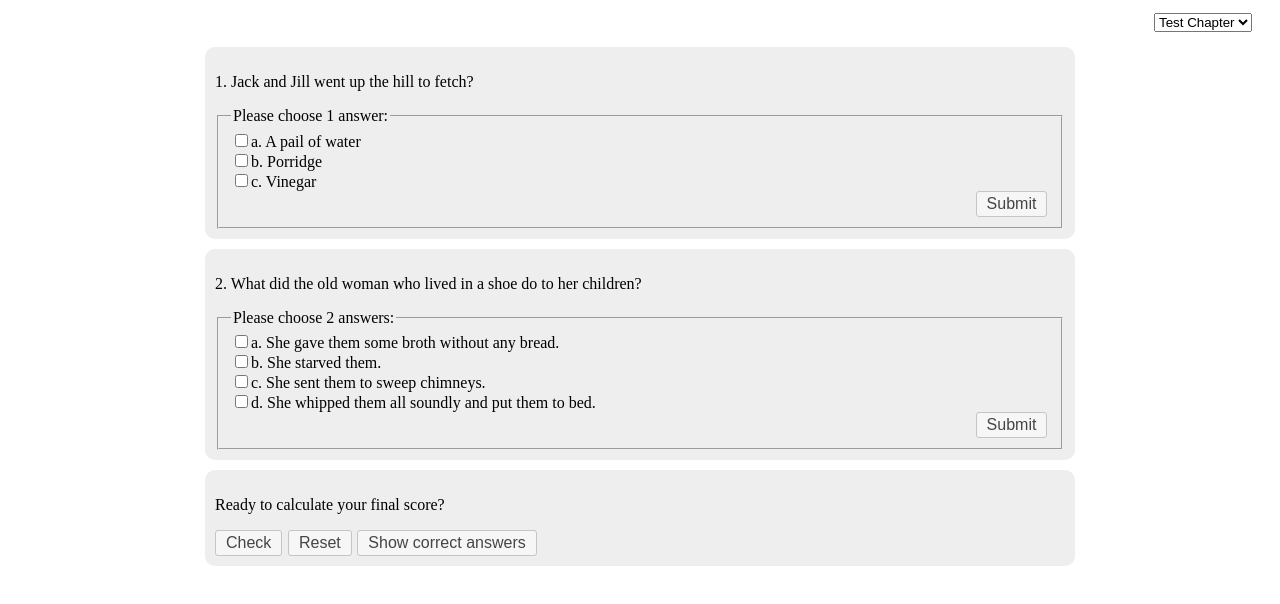
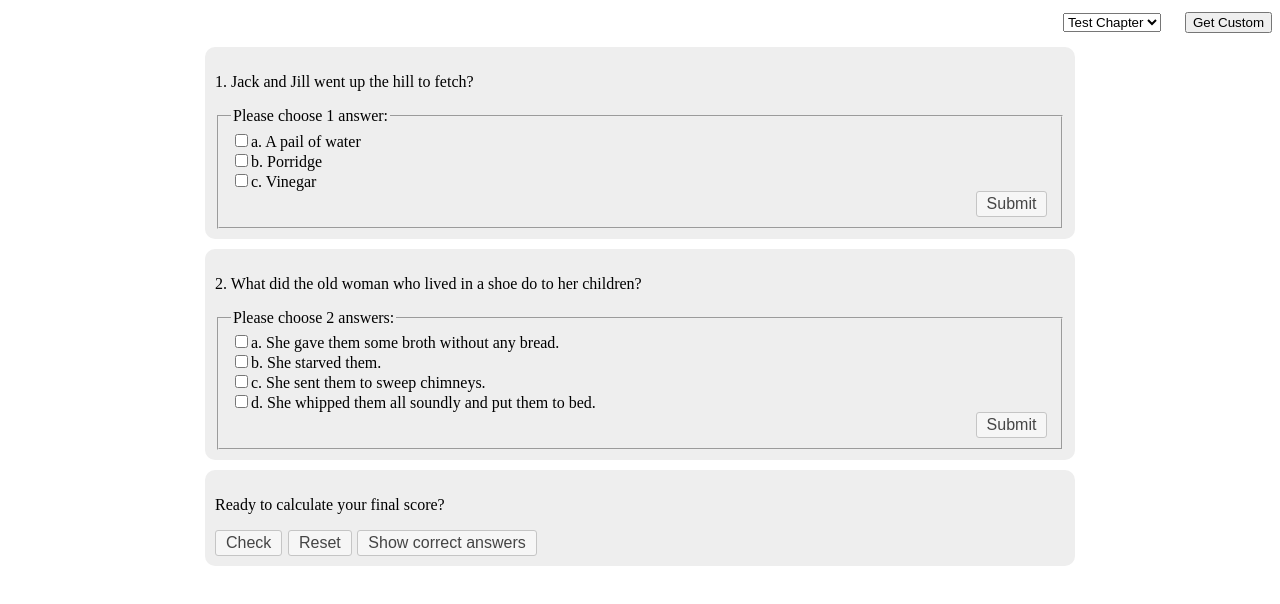
Before and after one commit to annoyingmouse/ExamPreparationjQueryTool, a plain HTML site: page index.html in a window 1280 px wide. Drawn offline with nearby package versions, Linux system fonts and the light colour scheme.

Commit message:
Loads custom JSON files.

```diff
--- a/index.html
+++ b/index.html
@@ -39,8 +39,8 @@
    <div align="right">
    <select id="paper">
        <option value="test1.json">Test Chapter</option>
-
    </select>
+   <button onclick="getCustomQuestionSet();">Get Custom</button>
    </div>
    <script>
        $(function () {
@@ -146,6 +146,23 @@
                console.log("status code: " + jqxhr.status + ", Request Failed: " + err);
            });
        };
+
+       function getCustomQuestionSet() {
+           $.getJSON("custom.json", function (data) {
+
+               //Blank and reset the drop down.
+               $("select#paper").empty();
+               $("select#paper").append('<option value="test1.json">Test</option>');
+
+               $.each(data.chapters, function (k, v) {
+                   $("select#paper").append('<option value="'+v.file+'">'+v.name+'</option>');
+               });
+
+           }).fail(function (jqxhr, textStatus, error) {
+               var err = textStatus + " - " + error;
+               console.log("status code: " + jqxhr.status + ", Request Failed: " + err);
+           });
+       }
    </script>
 </body>
 </html>
```
